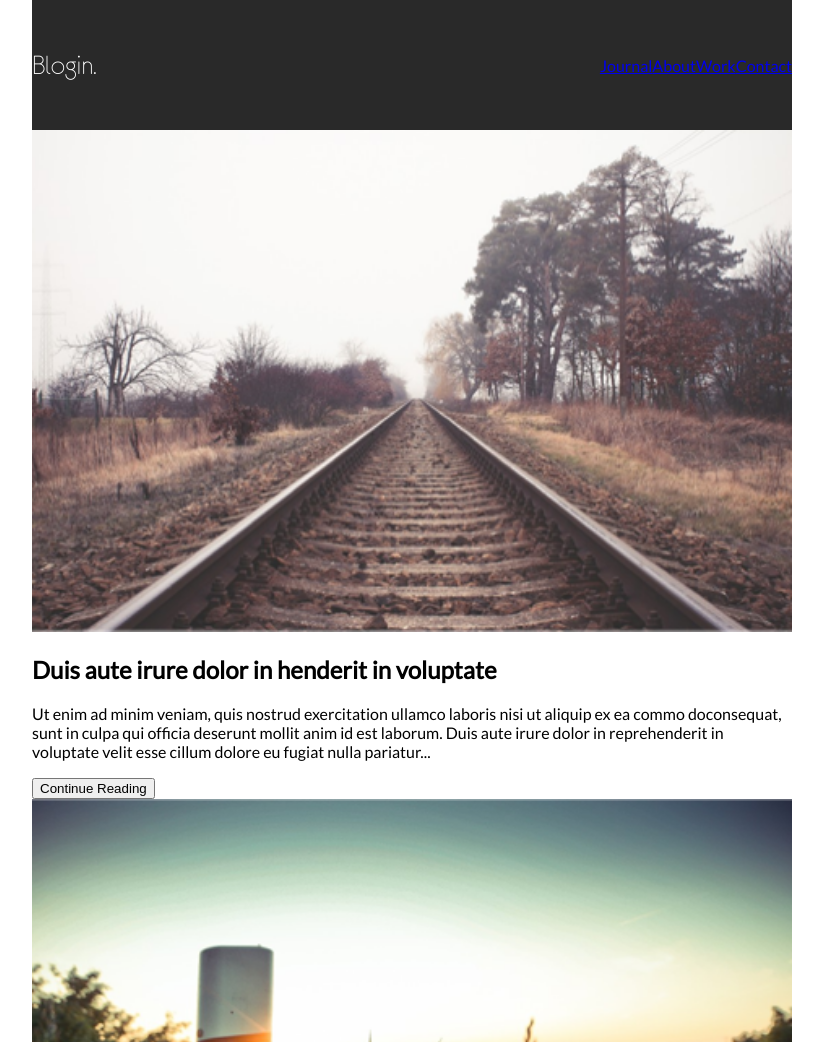
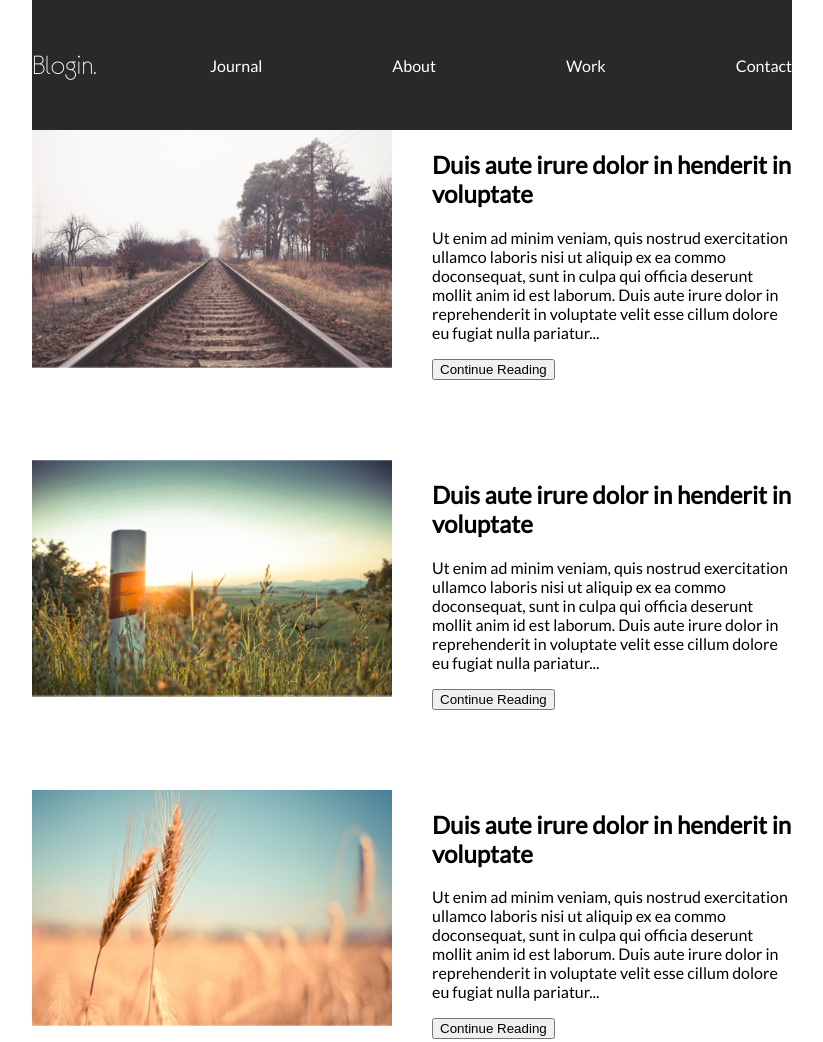
Before and after one commit to Elinor-coder999/CodingAcademyEx, a plain HTML site: page Day25/Desidn to live/index.html in a window 1280 px wide. Shown: the top 1042 px of the page, without its empty margins (228-1051 px from the left). Drawn offline with Linux system fonts and the light colour scheme.

Commit message:
Implement card layout

```diff
--- a/Day25/Desidn to live/css/basics/helpers.css
+++ b/Day25/Desidn to live/css/basics/helpers.css
@@ -19,3 +19,23 @@
     padding: 0;
     list-style-type: none;
 }
+
+a:link {
+    color: white;
+    text-decoration: none;
+    background-color: transparent;
+}
+
+a:visited {
+    color: white;
+    text-decoration: none;
+    background-color: transparent;
+}
+
+a:hover {
+    color: green;
+    background-color: transparent;
+    text-decoration: none;
+
+
+}
--- a/Day25/Desidn to live/css/basics/layouts.css
+++ b/Day25/Desidn to live/css/basics/layouts.css
@@ -1,3 +1,5 @@
+/*main layout*/
+
 .main-layout {
     display: grid;
     grid-template-columns: minmax(var(--layout-padding), 1fr) minmax(auto, var(--break-l)) minmax(var(--layout-padding), 1fr)
@@ -6,3 +8,26 @@
 .main-layout>* {
     grid-column: 2;
 }
+
+/*card layout*/
+
+.card-layout {
+    display:grid;
+    grid-template-columns: 1fr 1fr;
+    row-gap: 80px;
+    column-gap: 40px;
+}
+
+.card-layout>* {
+    display: grid;
+    grid-column: 1/-1;
+    grid-template-columns: subgrid;
+}
+
+.card-layout>* .card-image{
+    grid-column: 1;
+}
+
+.card-layout>* .card-content {
+    grid-column: 3;
+}
--- a/Day25/Desidn to live/index.html
+++ b/Day25/Desidn to live/index.html
@@ -11,8 +11,8 @@
 <body class="main-layout">
     <header class="main-header flex space-between align-center">
         <div class="header-logo">Blogin.</div>
-        <nav class="main-nav-list">
-            <ul class="clean-list flex ">
+        <nav class="main-nav">
+            <ul class="main-nav-list clean-list flex align-center">
                 <li><a href="#">Journal</a></li>
                 <li><a href="#">About</a></li>
                 <li><a href="#">Work</a></li>
@@ -20,34 +20,48 @@
             </ul>
         </nav>
     </header>
-    <main class="main-content">
+    <main class="main-content card-layout">
         <section class="card">
             <img class="card-image" src="img/1.png" alt="">
+            <div class="card-content">
                 <h2 class="card-title">Duis aute irure dolor in henderit in voluptate</h2>
-            <p class="card-text">Ut enim ad minim veniam, quis nostrud exercitation ullamco laboris nisi ut aliquip ex
+                <p class="card-text">Ut enim ad minim veniam, quis nostrud exercitation ullamco laboris nisi ut aliquip
+                    ex
                     ea commo doconsequat,
                     sunt in culpa qui officia deserunt mollit anim id est laborum.
-                Duis aute irure dolor in reprehenderit in voluptate velit esse cillum dolore eu fugiat nulla pariatur...
+                    Duis aute irure dolor in reprehenderit in voluptate velit esse cillum dolore eu fugiat nulla
+                    pariatur...
                 </p>
                 <button class="card-button">Continue Reading</button>
+            </div>
         </section>
-        <section class="card"></section>
+        <section class="card">
         <img class="card-image" src="img/2.png" alt="">
+        <div class="card-content">
             <h2 class="card-title">Duis aute irure dolor in henderit in voluptate</h2>
-        <p class="card-text">Ut enim ad minim veniam, quis nostrud exercitation ullamco laboris nisi ut aliquip ex ea
-            commo doconsequat,
+            <p class="card-text">Ut enim ad minim veniam, quis nostrud exercitation ullamco laboris nisi ut aliquip
+                ex
+                ea commo doconsequat,
                 sunt in culpa qui officia deserunt mollit anim id est laborum.
-            Duis aute irure dolor in reprehenderit in voluptate velit esse cillum dolore eu fugiat nulla pariatur...</p>
+                Duis aute irure dolor in reprehenderit in voluptate velit esse cillum dolore eu fugiat nulla
+                pariatur...
+            </p>
             <button class="card-button">Continue Reading</button>
+        </div>
         </section>
-        <section class="card"></section>
+        <section class="card">
         <img class="card-image" src="img/3.png" alt="">
+        <div class="card-content">
             <h2 class="card-title">Duis aute irure dolor in henderit in voluptate</h2>
-        <p class="card-text">Ut enim ad minim veniam, quis nostrud exercitation ullamco laboris nisi ut aliquip ex ea
-            commo doconsequat,
+            <p class="card-text">Ut enim ad minim veniam, quis nostrud exercitation ullamco laboris nisi ut aliquip
+                ex
+                ea commo doconsequat,
                 sunt in culpa qui officia deserunt mollit anim id est laborum.
-            Duis aute irure dolor in reprehenderit in voluptate velit esse cillum dolore eu fugiat nulla pariatur...</p>
+                Duis aute irure dolor in reprehenderit in voluptate velit esse cillum dolore eu fugiat nulla
+                pariatur...
+            </p>
             <button class="card-button">Continue Reading</button>
+        </div>
         </section>
         <nav class="page-nav">
             <ul>
```
Lines whose indentation alone changed are shown as unchanged.
